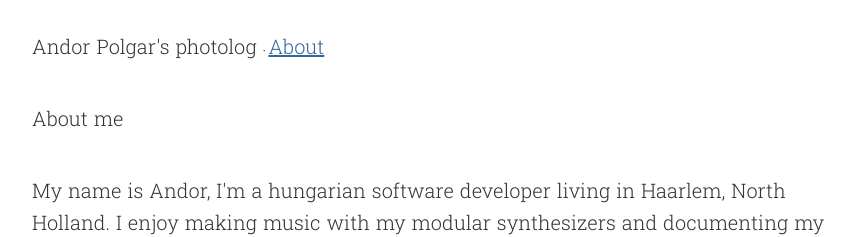
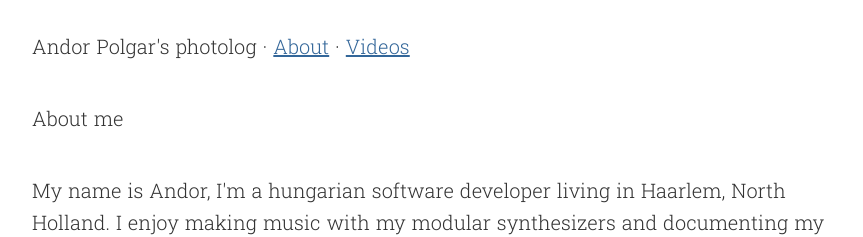
Before and after one commit to andormade/andor.cool, a Jekyll site: the page built from about.html, in a window 1280 px wide. Shown: the top 237 px of the page, without its empty margins (208-1071 px from the left). Built offline with Jekyll 4.4.1, drawn with Linux system fonts in a browser that asks for light colours.

Commit message:
Add youtube link to nav

```diff
--- a/_layouts/default.html
+++ b/_layouts/default.html
@@ -15,8 +15,10 @@
 				<h1 class="header__title">
 					<a href="{{ baseurl }}/" class="header__title">{{ site.title }}</a>
 				</h1>
-				&middot;
-				<a href="/about.html">About</a>
+				<span class="navigation">
+					&middot; <a href="/about.html">About</a>
+					&middot; <a href="http://youtube.com/hngrhorace">Videos</a>
+				</span>
 			</div>
 			{{ content }}
 		</div>
```
